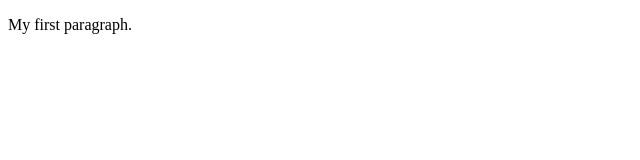
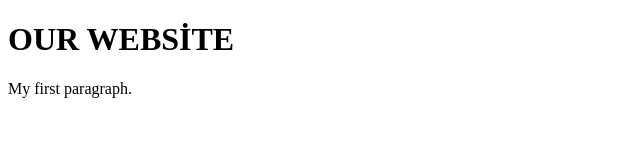
Before and after one commit to Tugbaaa38/Tugbaaa38.github.io, a plain HTML site: page index.html in a window 1280 px wide. Shown: the whole page, without its empty margins (0-640 px from the left). Drawn offline with Linux system fonts and the light colour scheme.

Commit message:
Update index.html

```diff
--- a/index.html
+++ b/index.html
@@ -7,7 +7,7 @@
 
 <body>
 
-<h1<OUR WEBSİTE</h1>
+<h1>OUR WEBSİTE</h1>
 <p>My first paragraph.</p>
 
 </body>
```
